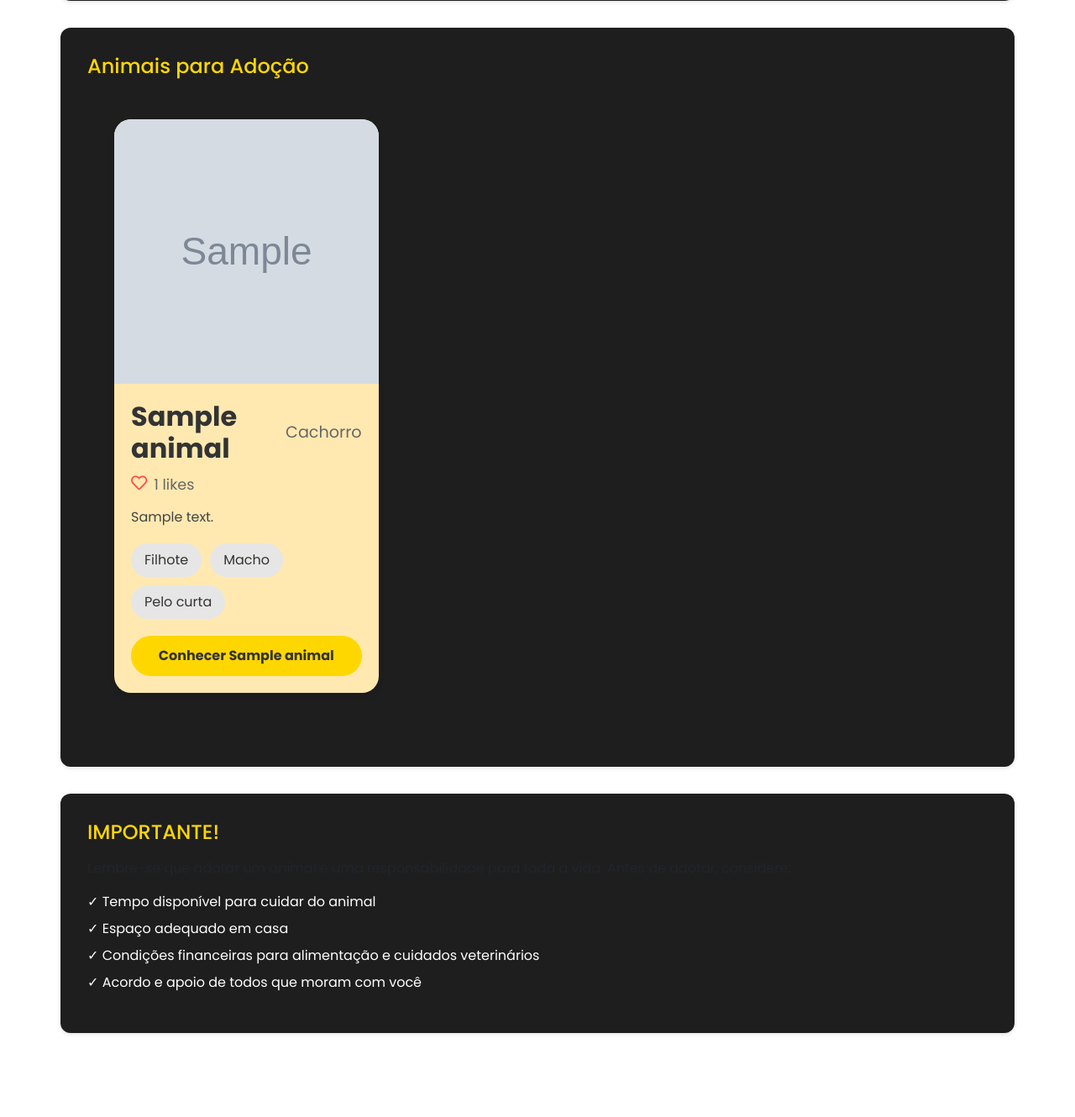
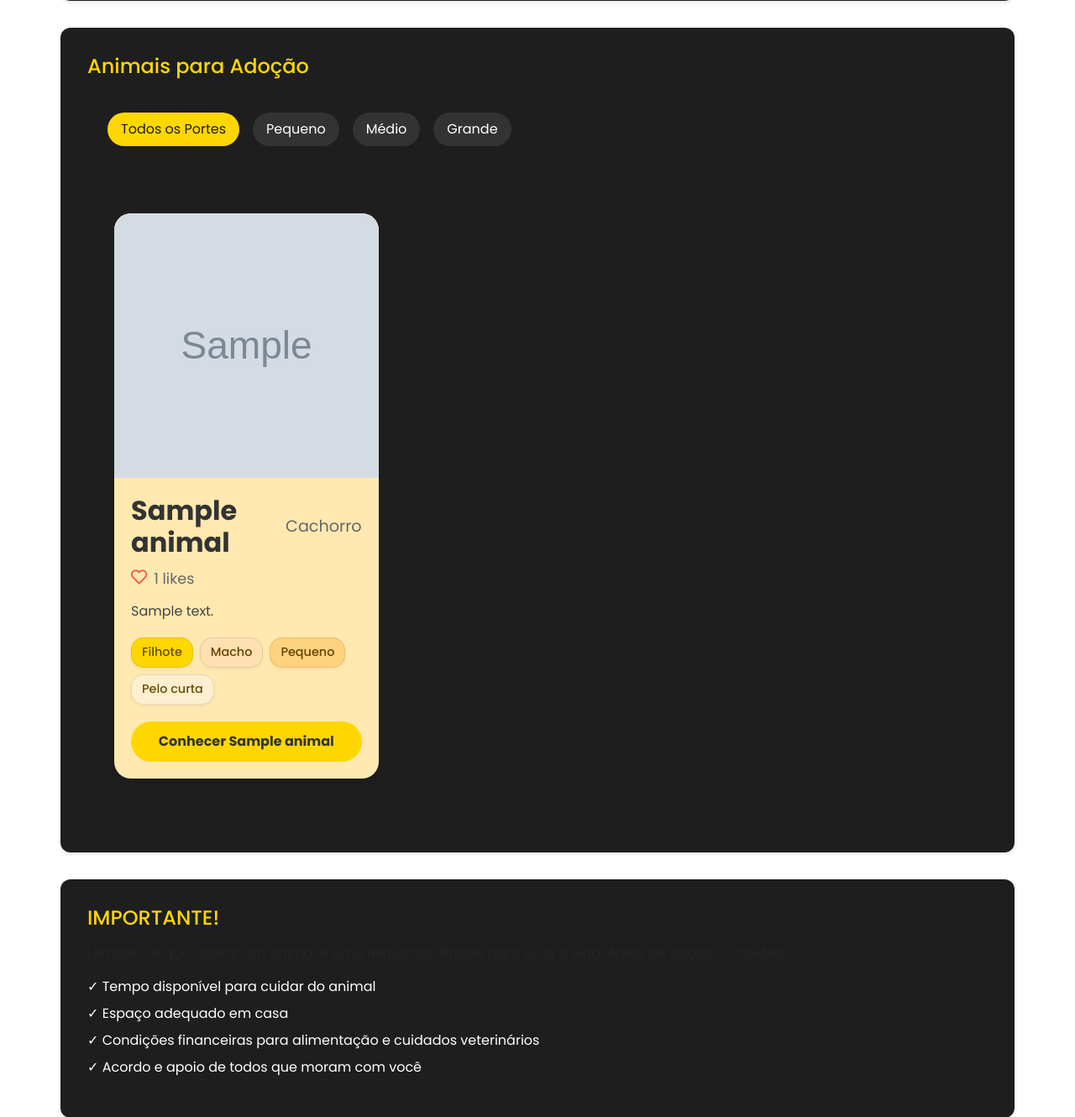
Before and after one commit to emanuelrzolet/Web-App-AAMA, a Django app: page / in a window 1280 px wide. Shown: the part 832-2162 px from the top of the page at 84% size. Run offline with Django 5.2, Linux system fonts and the light colour scheme; tables that the repository leaves empty hold one stand-in row (values such as "Sample post"); grey boxes marked "Sample" are stand-in pictures; some libraries are stand-ins or nearby versions.

Commit message:
Ajustado logica de carregamento de porte
Feito ajuste nas badges

```diff
--- a/core/static/css/animal_card.css
+++ b/core/static/css/animal_card.css
@@ -84,16 +84,45 @@
 .animal-card .characteristics {
     display: flex;
     flex-wrap: wrap;
-    gap: 10px;
+    gap: 8px;
     margin-bottom: 20px;
 }
 
 .animal-card .characteristic-badge {
-    background: #E6E6E6;
+    background: #fff;
     color: #333;
-    padding: 8px 16px;
-    border-radius: 20px;
-    font-size: 1rem;
+    padding: 6px 12px;
+    border-radius: 15px;
+    font-size: 0.9rem;
+    font-weight: 500;
+    box-shadow: 0 2px 4px rgba(0, 0, 0, 0.05);
+    border: 1px solid rgba(0, 0, 0, 0.1);
+    transition: all 0.2s ease;
+}
+
+.animal-card .characteristic-badge:hover {
+    transform: translateY(-1px);
+    box-shadow: 0 3px 6px rgba(0, 0, 0, 0.1);
+}
+
+.animal-card .characteristic-badge.idade {
+    background: #FFD700;
+    color: #664E00;
+}
+
+.animal-card .characteristic-badge.genero {
+    background: #FFE0B1;
+    color: #664400;
+}
+
+.animal-card .characteristic-badge.porte {
+    background: #FFD27F;
+    color: #664000;
+}
+
+.animal-card .characteristic-badge.pelo {
+    background: #FFEFD1;
+    color: #664E00;
 }
 
 .animal-card .conhecer-button {
--- a/core/templates/core/home.html
+++ b/core/templates/core/home.html
@@ -32,6 +32,36 @@
 	.chat-message ul li {
 		color: white;
 		margin-bottom: 0.5rem;
+	}
+
+	.filters {
+		display: flex;
+		gap: 1rem;
+		flex-wrap: wrap;
+		margin-bottom: 1.5rem;
+	}
+
+	.filter-btn {
+		background: #333;
+		border: none;
+		color: white;
+		padding: 8px 16px;
+		border-radius: 20px;
+		cursor: pointer;
+		transition: background 0.3s ease;
+	}
+
+	.filter-btn.active {
+		background: #FFD700;
+		color: #1E1E1E;
+	}
+
+	.filter-btn:hover {
+		background: #444;
+	}
+
+	.filter-btn.active:hover {
+		background: #FFC800;
 	}
 </style>
 {% endblock %}
@@ -83,6 +113,12 @@
 
 	<div class="chat-message">
 		<h2 class="h4 mb-3">Animais para Adoção</h2>
+		<div class="filters">
+			<button class="filter-btn active" data-filter="porte" data-value="">Todos os Portes</button>
+			<button class="filter-btn" data-filter="porte" data-value="1">Pequeno</button>
+			<button class="filter-btn" data-filter="porte" data-value="2">Médio</button>
+			<button class="filter-btn" data-filter="porte" data-value="3">Grande</button>
+		</div>
 		<div id="animal-grid">
 			<!-- Cards serão carregados aqui via JavaScript -->
 		</div>
@@ -117,6 +153,9 @@
 	let page = 1;
 	let loading = false;
 	let hasMore = true;
+	const filters = {
+		porte: ''
+	};
 
 	function getIdadeCategoria(idade) {
 		if (idade <= 2) return 'Filhote';
@@ -153,10 +192,10 @@
 				</p>
 
 				<div class="characteristics">
-					<span class="characteristic-badge">${idadeCategoria}</span>
-					<span class="characteristic-badge">${animal.genero}</span>
-					${animal.tipo === 'CACHORRO' ? `<span class="characteristic-badge">${animal.porte}</span>` : ''}
-					<span class="characteristic-badge">Pelo ${animal.pelagem.toLowerCase()}</span>
+					<span class="characteristic-badge idade">${idadeCategoria}</span>
+					<span class="characteristic-badge genero">${animal.genero}</span>
+					${animal.tipo === 'Cachorro' && animal.porte ? `<span class="characteristic-badge porte">${animal.porte}</span>` : ''}
+					<span class="characteristic-badge pelo">Pelo ${animal.pelagem.toLowerCase()}</span>
 				</div>
 
 				<a href="/animal/${animal.id}/" class="conhecer-button">
@@ -166,16 +205,25 @@
 		</div>`;
 	}
 
-	function loadAnimals() {
+	function loadAnimals(resetGrid = false) {
 		if (loading || !hasMore) return;
 
 		loading = true;
 		document.getElementById("loading").classList.remove("d-none");
 
-		fetch(`/api/animals/?page=${page}`)
+		const params = new URLSearchParams({
+			page: page,
+			...filters
+		});
+
+		fetch(`/api/animals/?${params}`)
 			.then((response) => response.json())
 			.then((data) => {
 				const grid = document.getElementById("animal-grid");
+
+				if (resetGrid) {
+					grid.innerHTML = '';
+				}
 
 				data.animals.forEach((animal) => {
 					const cardHtml = createAnimalCard(animal);
@@ -198,6 +246,25 @@
 			});
 	}
 
+	// Filter handling
+	document.querySelectorAll('.filter-btn').forEach(button => {
+		button.addEventListener('click', function() {
+			const filterType = this.dataset.filter;
+			const value = this.dataset.value;
+
+			// Toggle active state within filter group
+			this.parentElement.querySelectorAll('.filter-btn').forEach(btn => {
+				btn.classList.remove('active');
+			});
+			this.classList.add('active');
+
+			filters[filterType] = value;
+			page = 1;
+			hasMore = true;
+			loadAnimals(true);
+		});
+	});
+
 	// Infinite scroll
 	window.addEventListener("scroll", () => {
 		if (
--- a/core/views.py
+++ b/core/views.py
@@ -26,21 +26,21 @@
     # Aplicando filtros
     especie = request.GET.get('especie')
     if especie:
-        filters['especie'] = especie
+        filters['tipo'] = especie
 
     idade = request.GET.get('idade')
     if idade:
         if idade == 'filhote':
-            filters['idadeEstimada__lte'] = 12
+            filters['idadeEstimada__lte'] = 2
         elif idade == 'adulto':
-            filters['idadeEstimada__gt'] = 12
-            filters['idadeEstimada__lte'] = 84
+            filters['idadeEstimada__gt'] = 2
+            filters['idadeEstimada__lte'] = 8
         elif idade == 'idoso':
-            filters['idadeEstimada__gt'] = 84
+            filters['idadeEstimada__gt'] = 8
 
     porte = request.GET.get('porte')
-    if porte and hasattr(Animal, 'porte'):
-        filters['porte'] = porte
+    if porte:
+        filters['cachorro__porte'] = porte
 
     sexo = request.GET.get('sexo')
     if sexo:
```
Also changed, not shown: core/templates/core/animal_list.html (+4 -4 lines).
